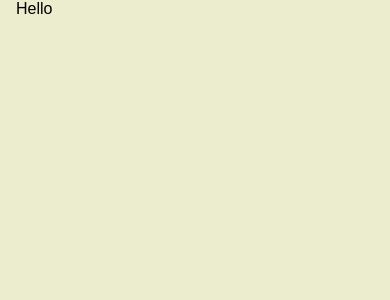
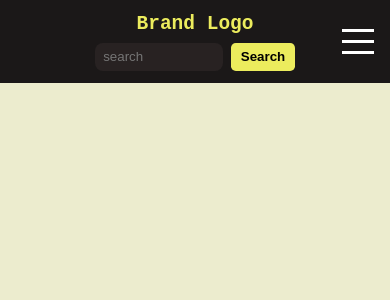
Before and after one commit to GautamRaj-1200/cactro-fe-23-03-25, a React (Vite) app: page / in a window 390 px wide. Shown: the top 300 px of the page. Built offline with nearby package versions, Linux system fonts and the light colour scheme; a web font is replaced by a local one.

Commit message:
feat(client): add general navbar

```diff
--- a/src/App.tsx
+++ b/src/App.tsx
@@ -1,7 +1,13 @@
+import Navbar from './components/navbar/Navbar';
+import Home from './pages/home/Home';
+
 const App = () => {
   return (
     <div className="app-wrapper">
-      <div className="content-container">Hello</div>
+      <Navbar />
+      <div className="content-container">
+        <Home />
+      </div>
     </div>
   );
 };
--- /dev/null
+++ b/src/components/navbar/Navbar.tsx
@@ -0,0 +1,102 @@
+import { useEffect, useRef, useState } from 'react';
+import './navbar.css';
+const Navbar = () => {
+  const [navbarVisible, setNavbarVisible] = useState<boolean>(false);
+  const navbarRef = useRef<HTMLUListElement | null>(null);
+  const hamburgerRef = useRef<HTMLDivElement>(null);
+
+  const toggleNavbar = () => {
+    setNavbarVisible(!navbarVisible);
+  };
+  console.log(navbarVisible);
+
+  const handleClickOutside = (event: MouseEvent) => {
+    if (
+      navbarRef.current &&
+      !navbarRef.current.contains(event.target as Node) &&
+      hamburgerRef.current &&
+      !hamburgerRef.current.contains(event.target as Node)
+    ) {
+      setNavbarVisible(false);
+    }
+  };
+  const handleLinkClick = () => {
+    setNavbarVisible(false);
+  };
+
+  useEffect(() => {
+    if (navbarVisible) document.addEventListener('mousedown', handleClickOutside);
+    // Cleanup function to remove the event listener
+    return () => {
+      document.removeEventListener('mousedown', handleClickOutside);
+    };
+  }, [navbarVisible]);
+
+  return (
+    <>
+      <header className="header">
+        <nav className="navbar">
+          <div className="navbar__logo">
+            <h1>Brand Logo</h1>
+          </div>
+          <ul ref={navbarRef} className={`navbar__list ${navbarVisible ? 'active' : ''}`}>
+            <li className="navbar__item">
+              <a href="#" className="navbar__link" onClick={handleLinkClick}>
+                Home
+              </a>
+            </li>
+            <li className="navbar__item">
+              <a href="#" className="navbar__link" onClick={handleLinkClick}>
+                About
+              </a>
+            </li>
+            <li className="navbar__item">
+              <a href="#" className="navbar__link" onClick={handleLinkClick}>
+                Contact
+              </a>
+            </li>
+            <li className="navbar__item">
+              <a href="#" className="navbar__link" onClick={handleLinkClick}>
+                Blogs
+              </a>
+            </li>
+            <li className="navbar__item">
+              <a href="#" className="navbar__link" onClick={handleLinkClick}>
+                {' '}
+                SignUp
+              </a>
+            </li>
+            <li className="navbar__item">
+              <a href="#" className="navbar__link" onClick={handleLinkClick}>
+                {' '}
+                Login
+              </a>
+            </li>
+          </ul>
+          <div className="navbar__search-container">
+            <input placeholder="search" className="navbar__search" />
+            <button className="navbar__search-btn">Search</button>
+          </div>
+          <div onClick={toggleNavbar} className="navbar__hamburger" ref={hamburgerRef}>
+            <div
+              className={`navbar__hamburger-bar navbar__hamburger-bar1 ${
+                navbarVisible ? 'active' : ''
+              }`}
+            ></div>
+            <div
+              className={`navbar__hamburger-bar navbar__hamburger-bar2 ${
+                navbarVisible ? 'active' : ''
+              }`}
+            ></div>
+            <div
+              className={`navbar__hamburger-bar navbar__hamburger-bar3 ${
+                navbarVisible ? 'active' : ''
+              }`}
+            ></div>
+          </div>
+        </nav>
+      </header>
+    </>
+  );
+};
+export default Navbar;
--- /dev/null
+++ b/src/components/navbar/navbar.css
@@ -0,0 +1,110 @@
+.header {
+  background-color: #1b1818;
+  font-family: monospace;
+}
+.navbar {
+  color: #fff;
+  max-width: 80rem;
+  margin: 0 auto;
+  display: flex;
+  place-items: center;
+  justify-content: space-evenly;
+  padding: 0.8rem 1rem;
+}
+.navbar__logo {
+  color: rgb(236, 236, 93);
+}
+.navbar__list {
+  display: flex;
+  align-items: center;
+  gap: 1.2rem;
+}
+.navbar__item {
+  list-style: none;
+}
+.navbar__link {
+  text-decoration: none;
+  color: #fff;
+}
+.navbar__search-container {
+  display: flex;
+  gap: 0.5rem;
+}
+.navbar__search {
+  width: 100%;
+  height: 100%;
+  padding: 0.4rem 0.5rem;
+  border: none;
+  outline: none;
+  background-color: #282222;
+  color: #fff;
+  border-radius: 0.5rem;
+}
+.navbar__search:focus {
+  border: 1px solid #dbd4d4;
+}
+.navbar__search-btn {
+  padding: 0.3rem 0.6rem;
+  background-color: rgb(236, 236, 93);
+  border: none;
+  outline: none;
+  font-weight: 600;
+  border-radius: 0.3rem;
+}
+.navbar__hamburger {
+  display: none;
+}
+@media screen and (max-width: 886px) {
+  .navbar {
+    flex-direction: column;
+    gap: 0.5rem;
+  }
+  .navbar__list {
+    flex-wrap: wrap;
+  }
+}
+
+@media screen and (max-width: 624px) {
+  .navbar__list {
+    flex-direction: column;
+    transform: translateX(-100vw);
+    background-color: #1b1818;
+    width: 100vw;
+    position: absolute;
+    top: 5.25rem; /*89.1px*/
+    transition: transform 0.3s ease-in-out;
+    padding-bottom: 0.5rem;
+  }
+  .active {
+    transform: translateX(0);
+  }
+  .navbar__search {
+    width: 8rem;
+  }
+  .navbar__hamburger {
+    display: block;
+    display: flex;
+    flex-direction: column;
+    gap: 0.5rem;
+    position: absolute;
+    right: 1rem;
+    cursor: pointer;
+  }
+  .navbar__hamburger-bar {
+    width: 2rem;
+    height: 0.2rem;
+    background-color: #fff;
+    transition: all 0.3s ease;
+  }
+
+  /* Hamburger bar animation */
+  .navbar__hamburger-bar1.active {
+    transform: rotate(45deg) translateY(1rem);
+  }
+  .navbar__hamburger-bar2.active {
+    opacity: 0; /* Hide the middle bar */
+  }
+  .navbar__hamburger-bar3.active {
+    transform: rotate(-45deg) translateY(-1rem);
+  }
+}
--- /dev/null
+++ b/src/pages/home/Home.tsx
@@ -0,0 +1,6 @@
+import './home.css';
+const Home = () => {
+  return <></>;
+};
+
+export default Home;
```
Also changed, not shown: src/pages/home/home.css (added).
